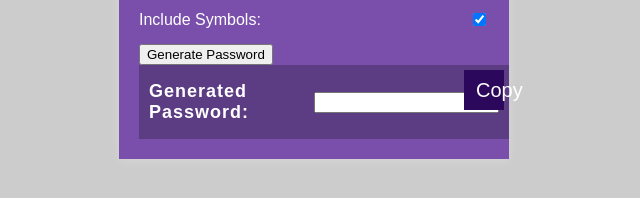
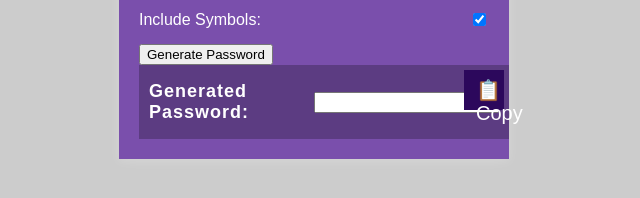
Before and after one commit to m-dev-39/Project1, a plain HTML site: page index.html in a window 1280 px wide. Shown: the part 444-642 px from the top of the page, 326-966 px from the left. Drawn offline with Linux system fonts and the light colour scheme; a web font is replaced by a local one.

Commit message:
Update index.html

```diff
--- a/index.html
+++ b/index.html
@@ -33,7 +33,9 @@
         <div class="result-container">
             <label for="result">Generated Password:</label>
             <input type="text" id="result" readonly>
-            <button class="btn" id="clipboard" onclick="copyToClipboard()">Copy</button>
+            <!-- Add the copy symbol in the button -->
+<button type="button" class="btn" onclick="copyToClipboard()">📋 Copy</button>
+
         </div>
     </div>
 
```
